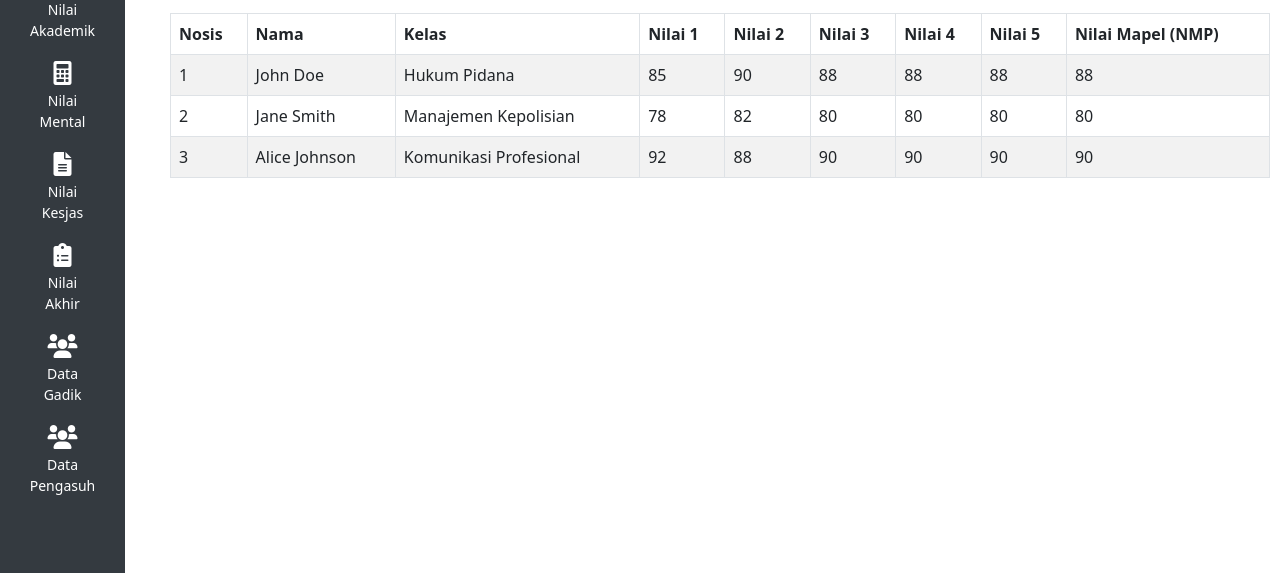
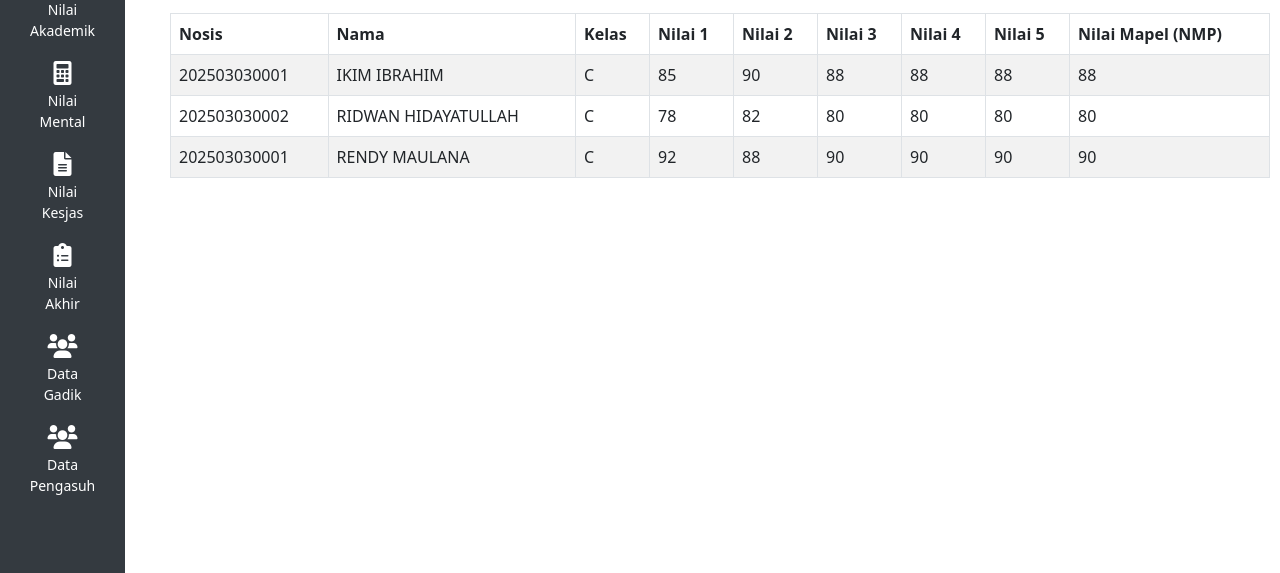
Before and after one commit to Dwanmrh/Project_Intern, a plain HTML site: page gladi.html in a window 1280 px wide. Shown: the part 227-800 px from the top of the page. Drawn offline with nearby package versions, Linux system fonts and the light colour scheme.

Commit message:
Update data nilai akademik

```diff
--- a/gladi.html
+++ b/gladi.html
@@ -240,9 +240,9 @@
         </thead>
         <tbody>
           <tr>
-            <td>1</td>
-            <td>John Doe</td>
-            <td>Hukum Pidana</td>
+            <td>202503030001</td>
+            <td>IKIM IBRAHIM</td>
+            <td>C</td>
             <td>85</td>
             <td>90</td>
             <td>88</td>
@@ -251,9 +251,9 @@
             <td>88</td>
           </tr>
           <tr>
-            <td>2</td>
-            <td>Jane Smith</td>
-            <td>Manajemen Kepolisian</td>
+            <td>202503030002</td>
+            <td>RIDWAN HIDAYATULLAH</td>
+            <td>C</td>
             <td>78</td>
             <td>82</td>
             <td>80</td>
@@ -262,9 +262,9 @@
             <td>80</td>
           </tr>
           <tr>
-            <td>3</td>
-            <td>Alice Johnson</td>
-            <td>Komunikasi Profesional</td>
+            <td>202503030001</td>
+            <td>RENDY MAULANA</td>
+            <td>C</td>
             <td>92</td>
             <td>88</td>
             <td>90</td>
```
Also changed, not shown: kartul.html (+9 -9 lines), latnis.html (+9 -9 lines), mapel.html (+9 -9 lines).
